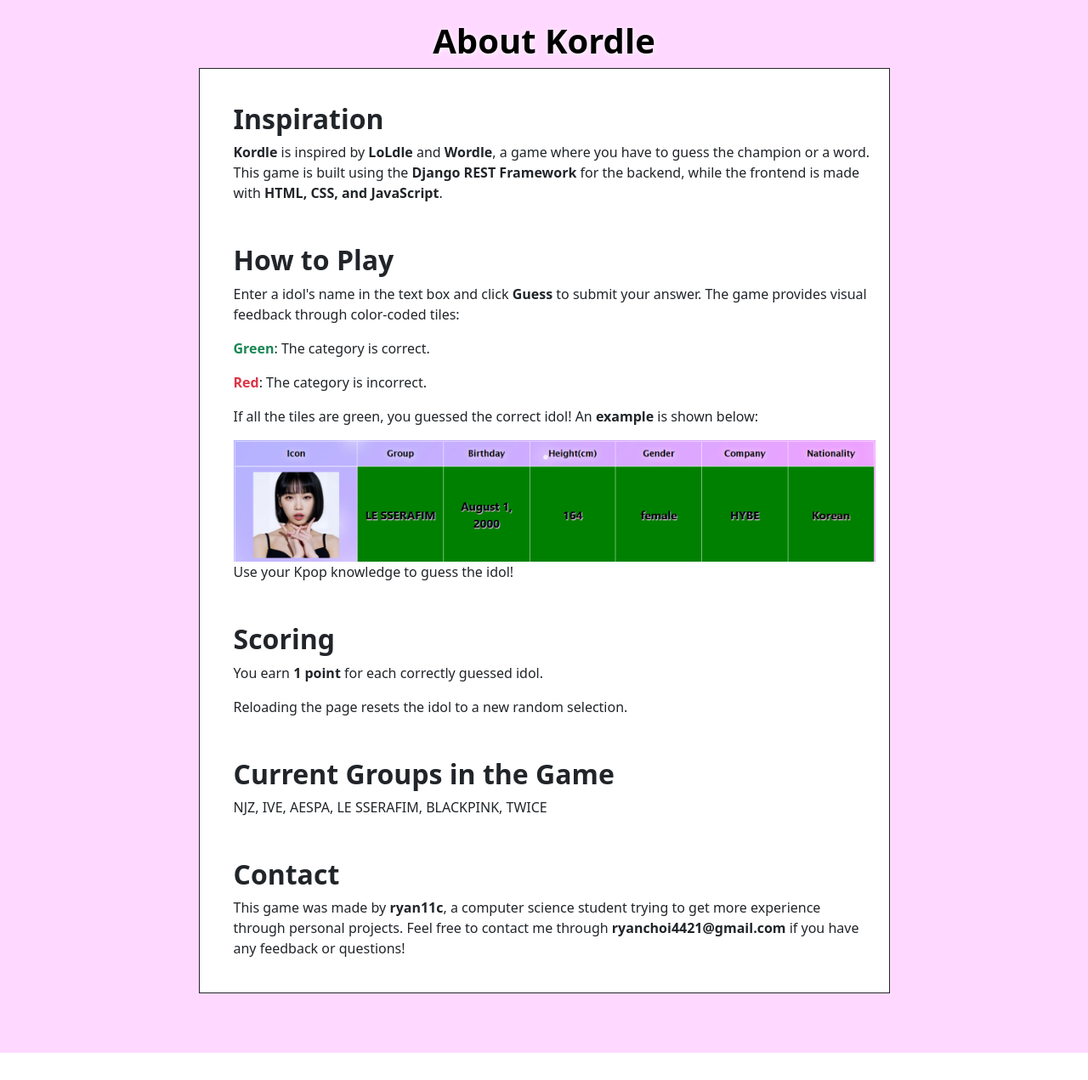
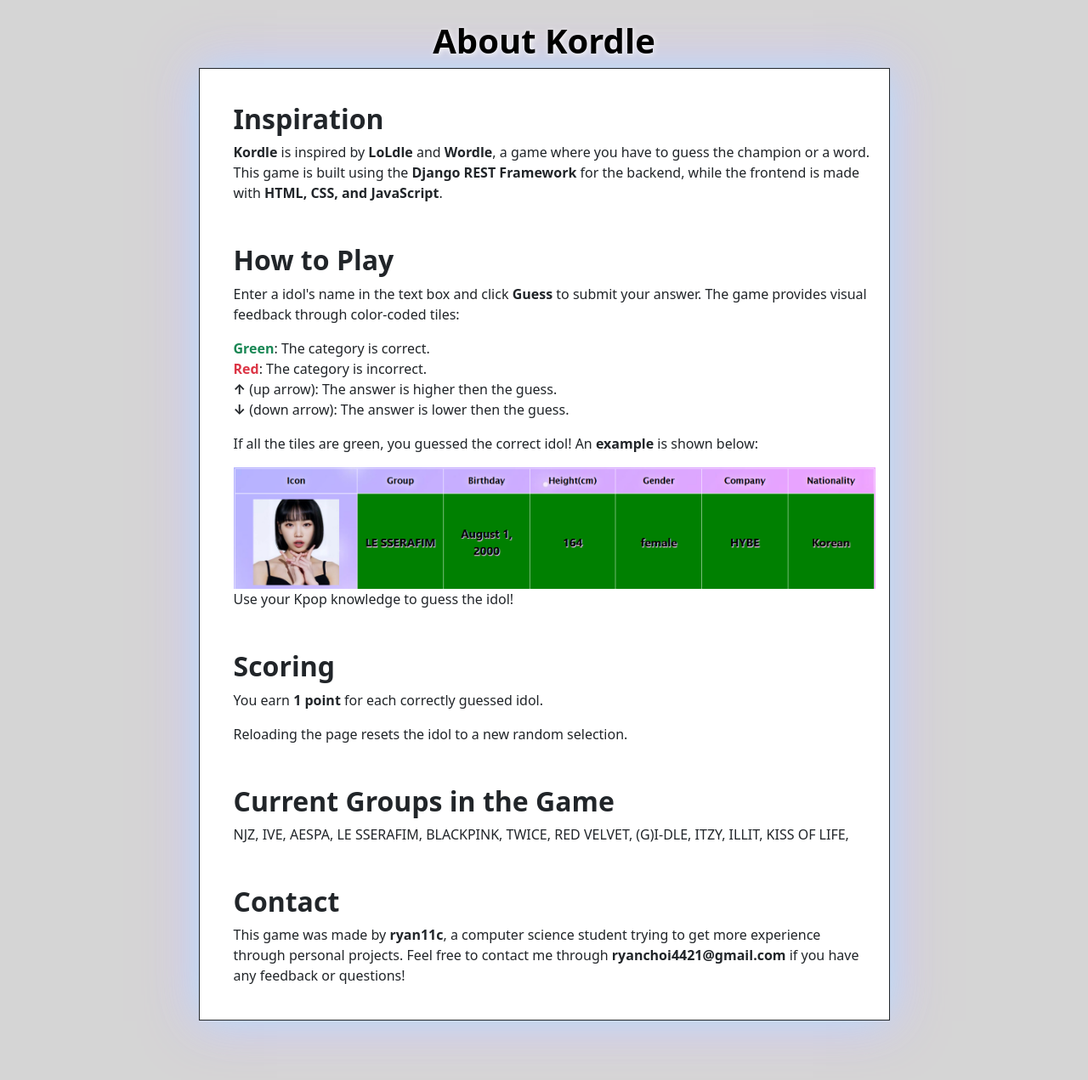
Before and after one commit to Ryan11c/kordle, a Django app: page /about/ in a window 1280 px wide. Shown: the part 74-1345 px from the top of the page at 85% size. Before the commit the page ends 1313 px from the top, so only its background shows below. Run offline with Django 5.2, Linux system fonts and the light colour scheme; data comes from the database, SQL or seed files in the repository; both versions use the stored data as it was after the commit.

Commit message:
Add up/down arrow indicators for birthday and height comparisons

```diff
--- a/myApp/templates/about.html
+++ b/myApp/templates/about.html
@@ -3,10 +3,10 @@
 {% load static %}
 
 {% block content %}
-<body style="padding-bottom: 70px; background-color: rgb(255, 216, 255);">
+<body style="padding-bottom: 70px; background-color: rgb(213, 213, 213);">
     <div class="container mt-4 w-75">
         <h1 class="text-center fs-1 fw-bold text-black" style="text-shadow: 1px 1px 6px white;">About Kordle</h1>
-        <div class="border border-dark p-3 bg-white">
+        <div class="border border-dark p-3 bg-white" style="box-shadow: 0px 0px 50px rgb(157, 242, 255, 0.9), 0px 0px 60px rgba(255, 157, 242, 0.8);">
             <section class="mt-4 text-start pb-2 ps-4">
                 <h2 class="fw-bold">Inspiration</h2>
                 <p><strong>Kordle</strong> is inspired by <strong>LoLdle</strong> and <strong>Wordle</strong>, a game where you have to guess the champion or a word.
@@ -16,8 +16,10 @@
             <section class="mt-4 text-start pb-2 ps-4">
                 <h2 class="fw-bold">How to Play</h2>
                 <p>Enter a idol's name in the text box and click <strong>Guess</strong> to submit your answer. The game provides visual feedback through color-coded tiles:</p>
-                <p><span class="text-success fw-bold">Green</span>: The category is correct.</p>
-                <p><span class="text-danger fw-bold">Red</span>: The category is incorrect.</p>
+                <p><span class="text-success fw-bold">Green</span>: The category is correct. <br>
+                   <span class="text-danger fw-bold">Red</span>: The category is incorrect. <br>
+                   <span class="fw-bold">↑</span> (up arrow): The answer is higher then the guess. <br>
+                   <span class="fw-bold">↓</span> (down arrow): The answer is lower then the guess.</p>
                 <p>If all the tiles are green, you guessed the correct idol! An <strong>example</strong> is shown below:</p>
                 <img src="{% static 'myApp/images/howtoplay.png' %}" style="width: 100%;">
                 <p>Use your Kpop knowledge to guess the idol!</p>
@@ -31,7 +33,7 @@
 
             <section class="mt-4 text-start pb-2 ps-4">
                 <h2 class="fw-bold">Current Groups in the Game</h2>
-                <p>NJZ, IVE, AESPA, LE SSERAFIM, BLACKPINK, TWICE</p>
+                <p>NJZ, IVE, AESPA, LE SSERAFIM, BLACKPINK, TWICE, RED VELVET, (G)I-DLE, ITZY, ILLIT, KISS OF LIFE,</p>
             </section>
 
             <section class="mt-4 text-start pb-2 ps-4">
--- a/myApp/templates/login.html
+++ b/myApp/templates/login.html
@@ -3,7 +3,7 @@
 {% load static %}
 
 {% block content %}
-<body style="padding-bottom: 70px" class="background-image" background="{% static 'myApp/images/background2.jpg' %}"></body>
+<body style="padding-bottom: 70px; background-color: rgb(213, 213, 213);">
 {% if user.is_authenticated %}
     <h1 class="text-center fs-1 fw-bold text-black" style="text-shadow: 1px 1px 6px white;">Already logged in</h1>
 {% else %}
@@ -20,5 +20,6 @@
             <button type="submit" class="btn btn-primary">Login</button>
         </form>
     </div>
+</body>
 {% endif %}
 {% endblock %}
--- a/myApp/templates/profile_list.html
+++ b/myApp/templates/profile_list.html
@@ -2,13 +2,13 @@
 {% block title %}Profile List{% endblock %}
 {% load static %}
 {% block content %}
-<body style="padding-bottom: 70px; background-color: rgb(255, 216, 255);">
+<body style="padding-bottom: 70px; background-color: rgb(213, 213, 213);">
     <h1 class="text-center fs-1 fw-bold text-black" style="text-shadow: 1px 1px 6px white;">Profile List</h1>
     {% if profiles %}
         <div class="row justify-content-center">
             {% for profile in profiles %}
                 <div class="col-md-6 col-lg-4 d-flex justify-content-center">
-                    <div class="card mb-4 bg-white border-dark" style="max-width: 400px;">
+                    <div class="card mb-4 bg-white border-dark" style="max-width: 400px; box-shadow: 0px 0px 20px rgb(157, 242, 255, 0.9), 0px 0px 30px rgba(255, 157, 242, 0.8);">
                         <div class="row g-0">
                             <div class="col-4 d-flex align-items-center">
                                 {% if profile.profile_image %}
--- a/myApp/templates/register.html
+++ b/myApp/templates/register.html
@@ -3,7 +3,7 @@
 {% load static %}
 
 {% block content %}
-<body style="padding-bottom: 70px" class="background-image" background="{% static 'myApp/images/background2.jpg' %}">
+<body style="padding-bottom: 70px; background-color: rgb(213, 213, 213);">
     {% if user.is_authenticated %}
         <h1 class="text-center fs-1 fw-bold text-black" style="text-shadow: 1px 1px 6px white;">Already logged in</h1>
     {% else %}
--- a/static/myApp/css/home.css
+++ b/static/myApp/css/home.css
@@ -205,7 +205,7 @@
   background: rgb(245, 132, 224) none repeat scroll 0% 0% / auto padding-box border-box;
   width: 700px;
   height: 700px;
-  animation-duration: 15s;
+  animation-duration: 10s;
   opacity: 0.9;
   left: 65%;
   top: 40%;
@@ -217,7 +217,7 @@
   background: rgb(153, 235, 255) none repeat scroll 0% 0% / auto padding-box border-box;
   width: 600px;
   height: 600px;
-  animation-duration: 14s;
+  animation-duration: 10s;
   opacity: 0.9;
   left: 35%;
   top: 60%;
@@ -229,7 +229,7 @@
   background: rgb(153, 0, 255) none repeat scroll 0% 0% / auto padding-box border-box;
   width: 500px;
   height: 500px;
-  animation-duration: 14s;
+  animation-duration: 10s;
   opacity: 0.9;
   left: 50%;
   top: 50%;
```
Also changed, not shown: myApp/templates/statistics.html (+4 -4 lines), static/myApp/js/kpopgame.js (+13 -1 lines), static/myApp/js/statistics.js (+4 -4 lines), db.sqlite3.
